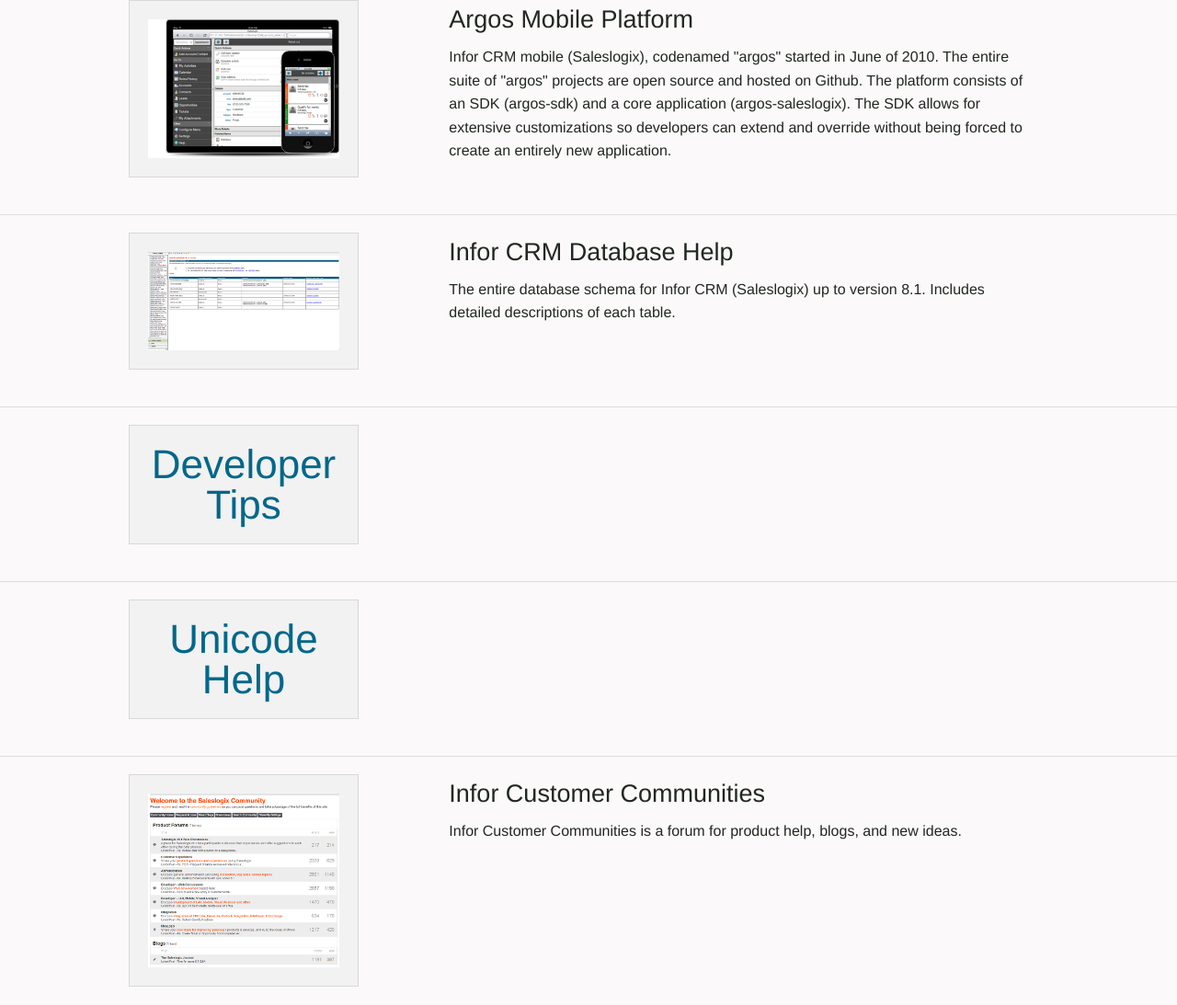
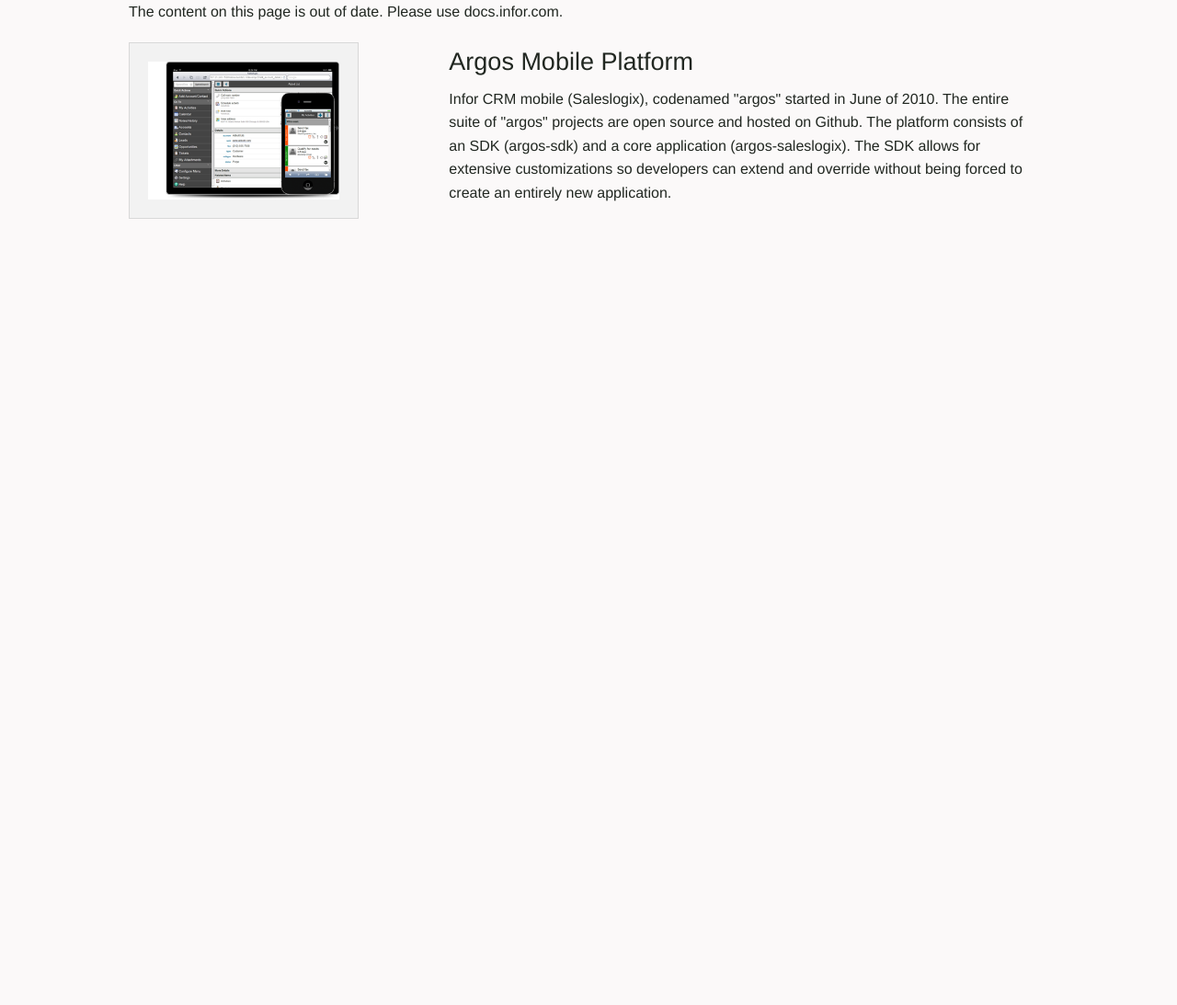
Before and after one commit to Saleslogix/Saleslogix.github.io, a plain HTML site: page index.html in a window 1280 px wide. Shown: the whole page at 92% size. After the commit the page ends 800 px from the top, so only its background shows below. Drawn offline with Linux system fonts and the light colour scheme.

Commit message:
Clearing old content rows.

```diff
--- a/index.html
+++ b/index.html
@@ -1,5 +1,6 @@
 <!doctype html>
 <html class="no-js" lang="en">
+
 <head>
     <meta charset="utf-8" />
     <meta name="viewport" content="width=device-width, initial-scale=1.0" />
@@ -9,7 +10,13 @@
     <link rel="stylesheet" href="content/css/saleslogix.css" />
     <script src="content/js/vendor/modernizr.js"></script>
 </head>
+
 <body>
+    <div class="row">
+        <p>
+            The content on this page is out of date. Please use docs.infor.com.
+        </p>
+    </div>
     <div class="row">
         <div class="panel large-3 columns">
             <a href="http://saleslogix.github.io/argos/"><img src="content/img/whats-new-mobile-sm.png" /></a>
@@ -18,75 +25,16 @@
         <div class="large-8 large-offset-1 columns">
             <h3>Argos Mobile Platform</h3>
             <p>
-        Infor CRM mobile (Saleslogix), codenamed "argos" started in June of 2010. The entire suite of "argos" projects
-        are open source and hosted on Github. The platform consists of an SDK (argos-sdk) and a core application (argos-saleslogix).
-        The SDK allows for extensive customizations so developers can extend and override without being forced to create an entirely new application.
+                Infor CRM mobile (Saleslogix), codenamed "argos" started in June of 2010. The entire suite of "argos" projects are open source and hosted on Github. The platform consists of an SDK (argos-sdk) and a core application (argos-saleslogix). The SDK allows
+                for extensive customizations so developers can extend and override without being forced to create an entirely new application.
             </p>
         </div>
     </div>
-
-  <hr />
-
-  <div class="row">
-    <div class="panel large-3 columns">
-      <a href="https://docs.infor.com/crm/index.html"><img src="content/img/schema.png" /></a>
-    </div>
-
-    <div class="large-8 large-offset-1 columns">
-      <h3>Infor CRM Database Help</h3>
-      <p>
-        The entire database schema for Infor CRM (Saleslogix) up to version 8.1. Includes detailed descriptions of each table.
-      </p>
-    </div>
-  </div>
-
-  <hr />
-
-  <div class="row">
-    <div class="panel large-3 columns">
-      <h1 class="text-center"><a href="https://docs.infor.com/crm/index.html">Developer Tips</a></h1>
-    </div>
-
-    <div class="large-8 large-offset-1 columns">
-      <h3></h3>
-      <p>
-      </p>
-    </div>
-  </div>
-
-  <hr />
-
-  <div class="row">
-    <div class="panel large-3 columns">
-      <h1 class="text-center"><a href="https://docs.infor.com/crm/index.html">Unicode Help</a></h1>
-    </div>
-
-    <div class="large-8 large-offset-1 columns">
-      <h3></h3>
-      <p>
-      </p>
-    </div>
-  </div>
-
-  <hr />
-
-  <div class="row">
-    <div class="panel large-3 columns">
-      <a href="http://www.inforcommunities.com/p/co/ly/gid=238"><img src="content/img/community.png" /></a>
-    </div>
-
-    <div class="large-8 large-offset-1 columns">
-      <h3>Infor Customer Communities</h3>
-      <p>
-        Infor Customer Communities is a forum for product help, blogs, and new ideas.
-      </p>
-    </div>
-  </div>
-
     <script src="content/js/vendor/jquery.js"></script>
     <script src="content/js/foundation.min.js"></script>
     <script>
         $(document).foundation();
     </script>
 </body>
+
 </html>
```
Lines whose indentation alone changed are shown as unchanged.
